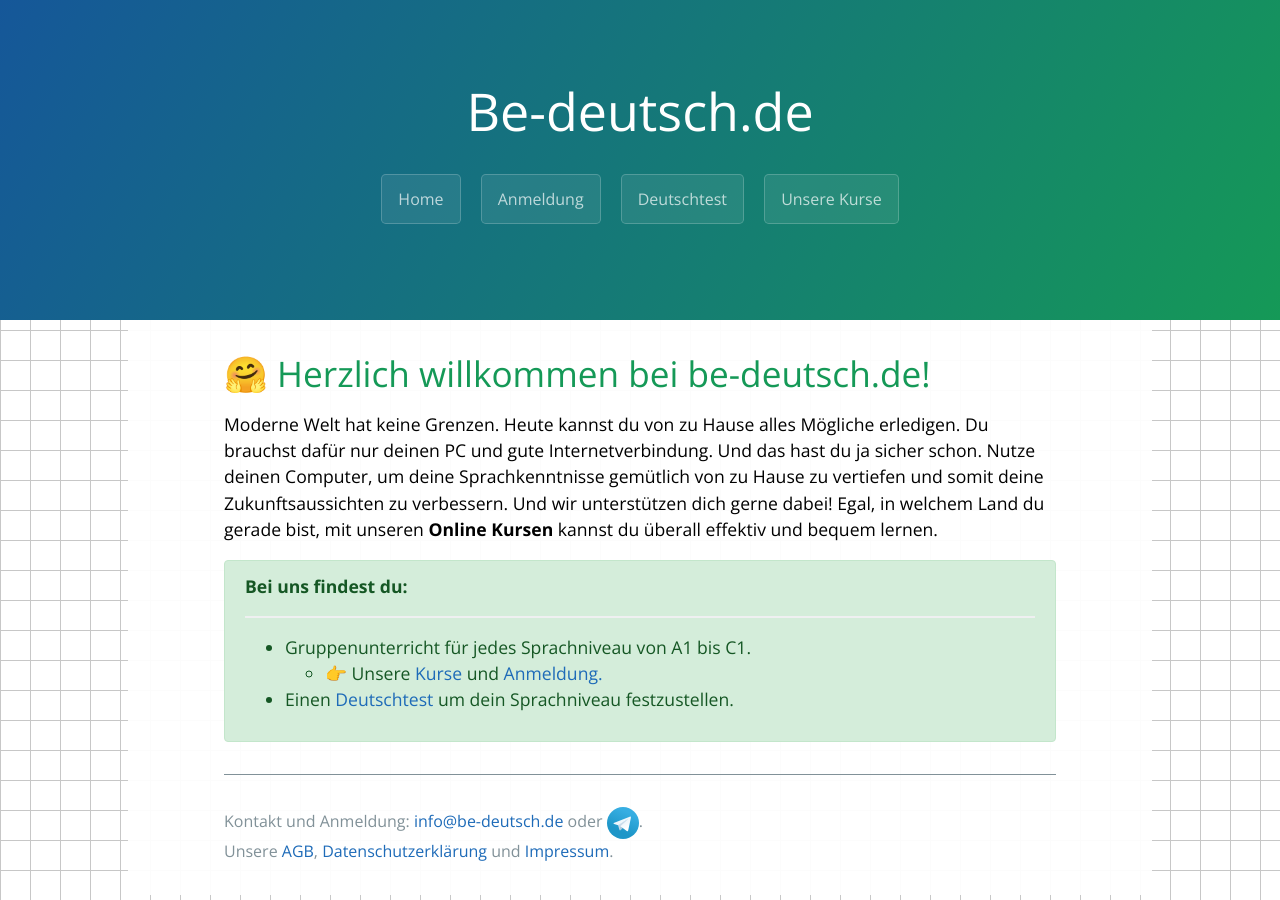
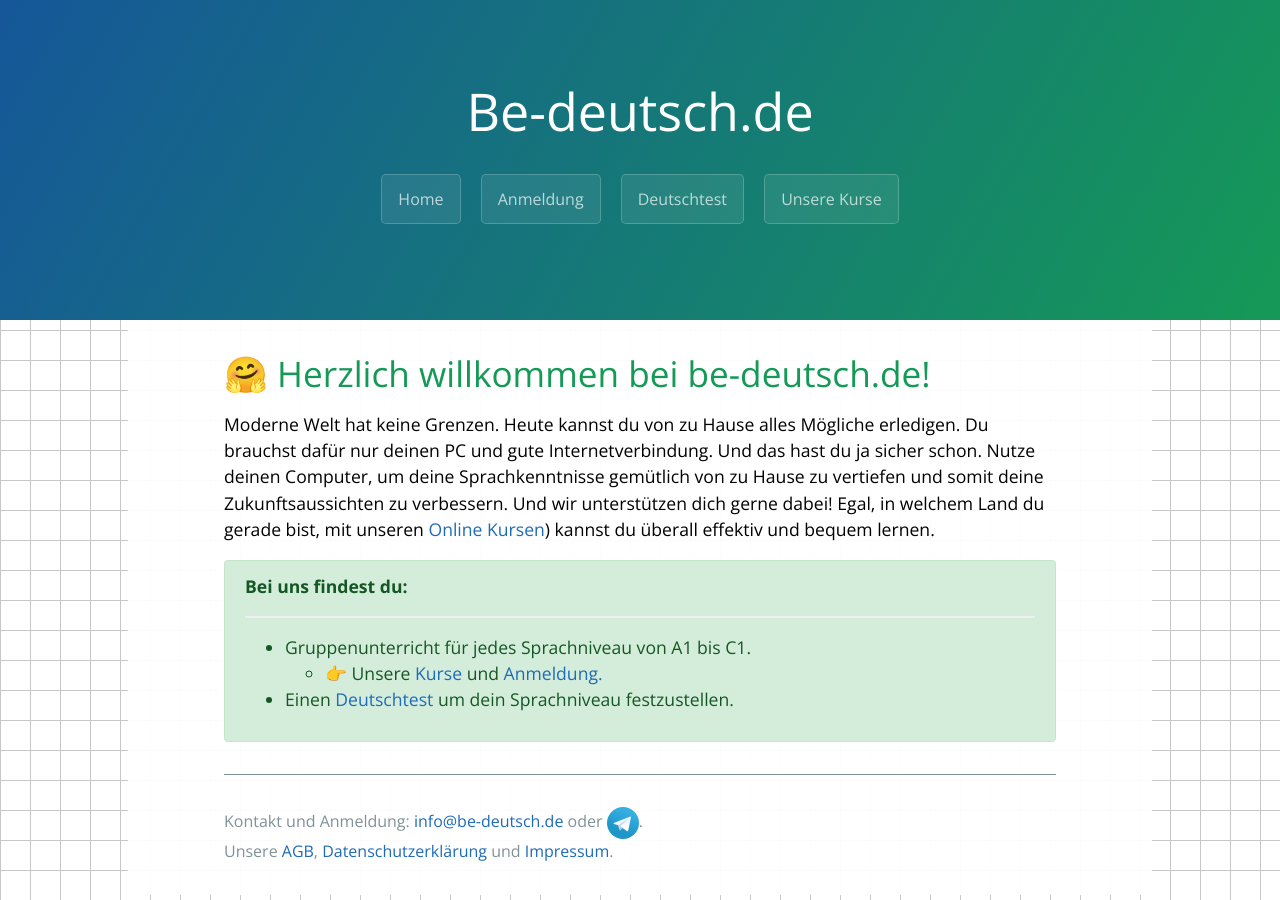
Before and after one commit to vedmin/be-deutsch, a Jekyll site: the page built from index.markdown, in a window 1280 px wide. Built offline with Jekyll 4.4.1, drawn with Linux system fonts in a browser that asks for light colours; our own code applies the rules of GitHub Pages for plain Markdown files; part of the change alters nothing that is shown.

```diff
--- a/index.markdown
+++ b/index.markdown
@@ -10,7 +10,7 @@ layout: home
 Moderne Welt hat keine Grenzen. Heute kannst du von zu Hause alles Mögliche erledigen. Du brauchst dafür nur deinen PC
 und gute Internetverbindung. Und das hast du ja sicher schon. Nutze deinen Computer, um deine Sprachkenntnisse gemütlich
 von zu Hause zu vertiefen und somit deine Zukunftsaussichten zu verbessern. Und wir unterstützen dich gerne dabei! Egal,
-in welchem Land du gerade bist, mit unseren **Online Kursen** kannst du überall effektiv und bequem lernen.
+in welchem Land du gerade bist, mit unseren [Online Kursen](https://www.be-deutsch.de/Kurse/)) kannst du überall effektiv und bequem lernen.
 
 <div class="alert alert-success" role="alert">
     <strong> Bei uns findest du: </strong>
```
